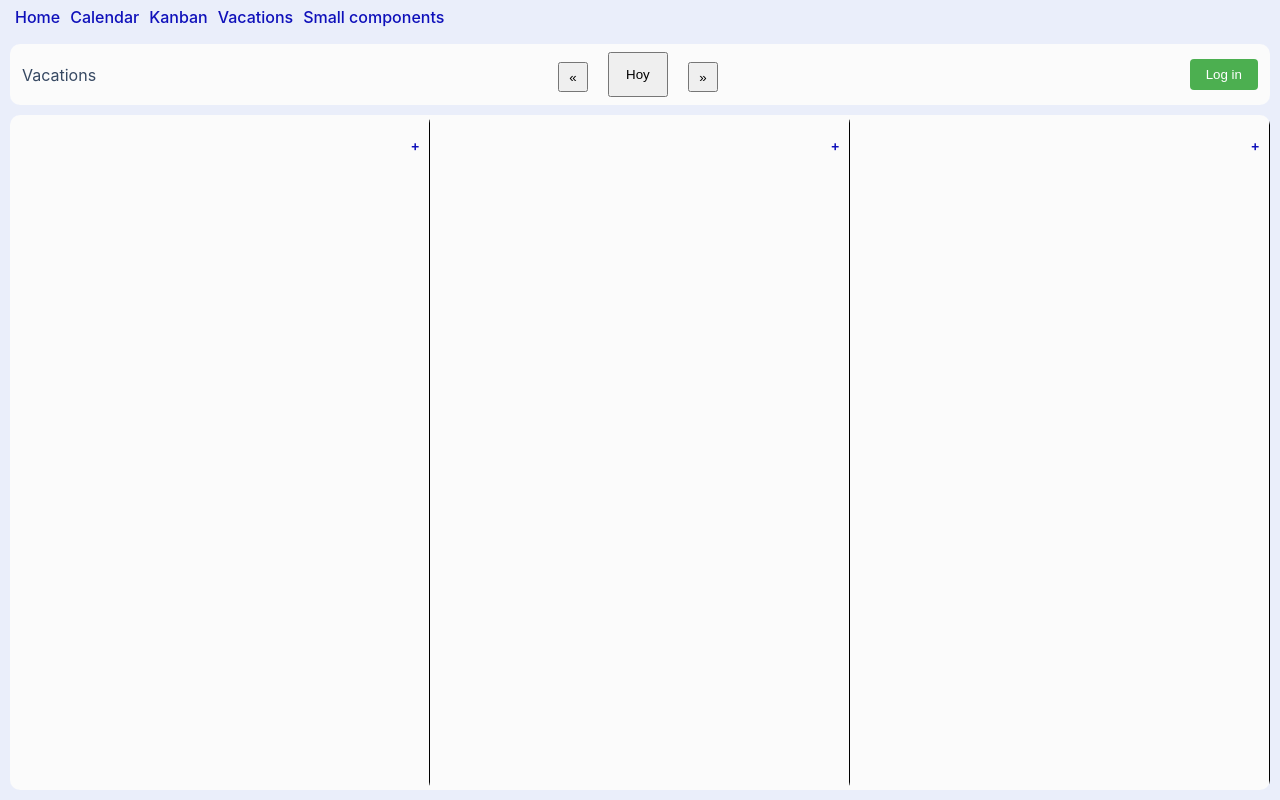
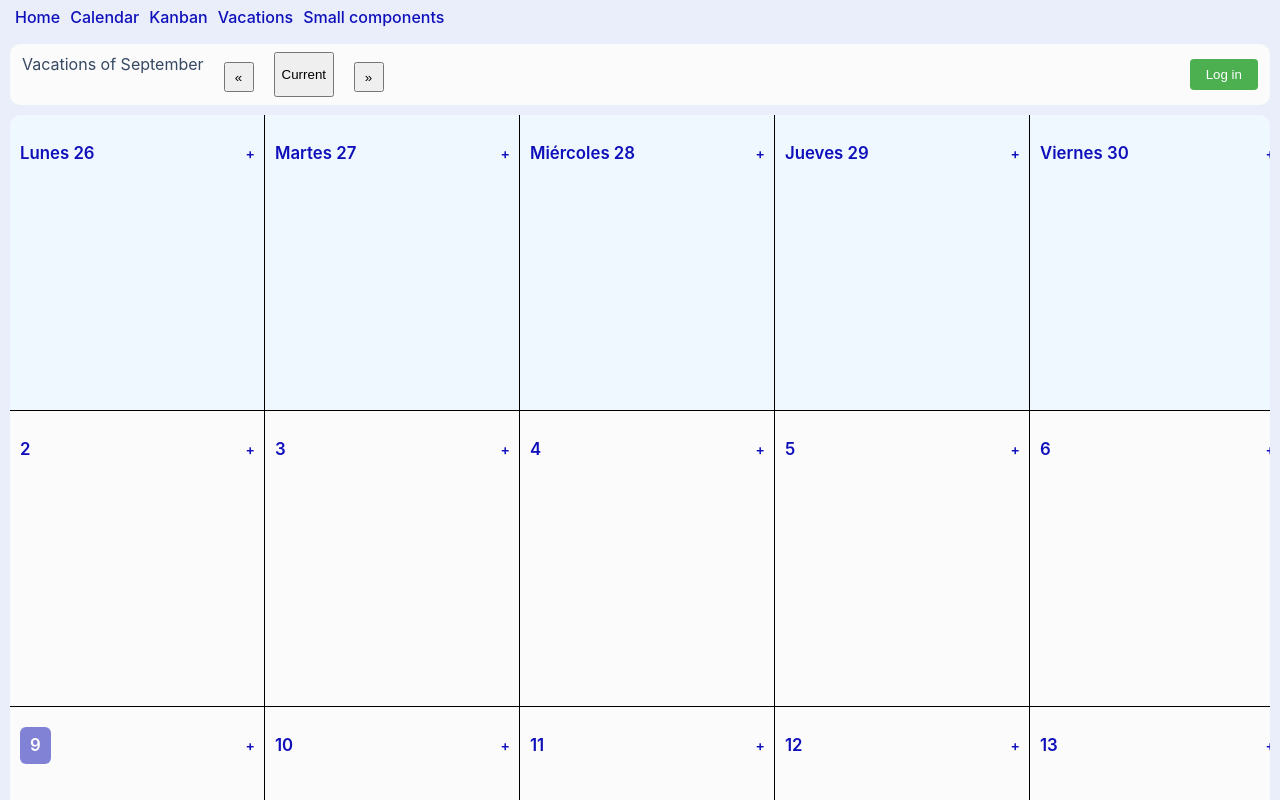
Before and after one commit to jrubio9/learning-web-components, a website built with Vite: page index.html in a window 1280 px wide. Both pictures are taken after a click on the link "Vacations". Shown: the top 800 px of the page. Built offline with nearby package versions, Linux system fonts and the light colour scheme.

Commit message:
Vacations++

```diff
--- a/src/calendar/wc-calendario-dia.js
+++ b/src/calendar/wc-calendario-dia.js
@@ -343,6 +343,9 @@ class CalendarioDia extends HTMLElement {
             this.#eventosContainer.classList.add("crecer");
         }
 
+        if (!this.#eventos || this.#eventos.length === 0)
+            return;
+
         const eventosDia = this.filtrarEventosPorFecha(this.#dia);
         this.crearDestruirContenedores(eventosDia.length);
 
--- a/src/calendar/wc-calendario.js
+++ b/src/calendar/wc-calendario.js
@@ -228,8 +228,6 @@ class Calendario extends HTMLElement {
     }
 
     render() {
-        if (!this.#eventos || this.#eventos.length === 0)
-            return;
 
         const vistaMes = this.#vistaMes;
         const fechaInicial = this.#fechaInicial;
--- a/src/vacations-calendar/index.html
+++ b/src/vacations-calendar/index.html
@@ -1,6 +1,6 @@
 <div class="header">
-  <span>Vacations</span>
   <div class="fila">
+    <span id="monthTitle">Vacations of -</span>
     <button
       id="btnFlechaLeft"
       style="width: 30px; height: 30px; align-self: center; margin-top: 5px"
@@ -8,7 +8,7 @@
       &laquo;
     </button>
     <button id="btnHoy" style="width: 60px; height: 45px; align-self: flex-end">
-      Hoy
+      Current
     </button>
     <button
       id="btnFlechaRight"
@@ -19,4 +19,4 @@
   </div>
   <wc-login></wc-login>
 </div>
-<wc-calendario class="wc-calendario"></wc-calendario>
+<wc-calendario id="vacations" class="wc-calendario"></wc-calendario>
--- a/src/vacations-calendar/vacations.js
+++ b/src/vacations-calendar/vacations.js
@@ -17,5 +17,77 @@ const users = [
     color: "green",
   },
 ];
+const months = [
+  "January",
+  "February",
+  "March",
+  "April",
+  "May",
+  "June",
+  "July",
+  "August",
+  "September",
+  "October",
+  "November",
+  "December",
+]
 
 let currentUser = null;
+
+function VacationsCalendar() {
+  let fechaInicial = new Date();
+  let fechaFinal = new Date();
+
+  const monthTitle = document.getElementById("monthTitle");
+
+  const vacationsCalendar = document.getElementById("vacations");
+  vacationsCalendar.vistaMes = true;
+  vacationsCalendar.eventos = registeredVacations;
+
+  vacationsCalendar.addEventListener("nuevo", (e) => {
+    console.log("evento nuevo!", e.detail);
+  });
+
+  vacationsCalendar.addEventListener("click-evento", (e) => {
+    console.log("Click en evento!", e.detail);
+  });
+
+  // Movilidad
+
+  const clickCambioPeriodo = (cantidad) => {
+    if (!vacationsCalendar) return;
+    vacationsCalendar.cambiarPeriodoFijo(cantidad);
+    setTitleMonth(vacationsCalendar.range_start);
+  };
+
+  const buttonHoy = document.getElementById("btnHoy");
+  buttonHoy.addEventListener("click", () => {
+    clickHoy();
+  });
+
+  const btnFlechaLeft = document.getElementById("btnFlechaLeft");
+  btnFlechaLeft.addEventListener("click", () => {
+    clickCambioPeriodo(-1);
+  });
+
+  const btnFlechaRight = document.getElementById("btnFlechaRight");
+  btnFlechaRight.addEventListener("click", () => {
+    clickCambioPeriodo(1);
+  });
+
+  // AUX
+
+  function capitalizeFirstLetter(string) {
+    return string.charAt(0).toUpperCase() + string.slice(1);
+  }
+
+  const setTitleMonth = (date) => {
+    console.log("Date: " + date);
+  monthTitle.innerText =
+    "Vacations of " + months[date.getMonth()];
+  };
+
+  setTitleMonth(vacationsCalendar.range_start);
+}
+
+export const modelo = new VacationsCalendar();
```
Lines whose indentation alone changed are shown as unchanged.
